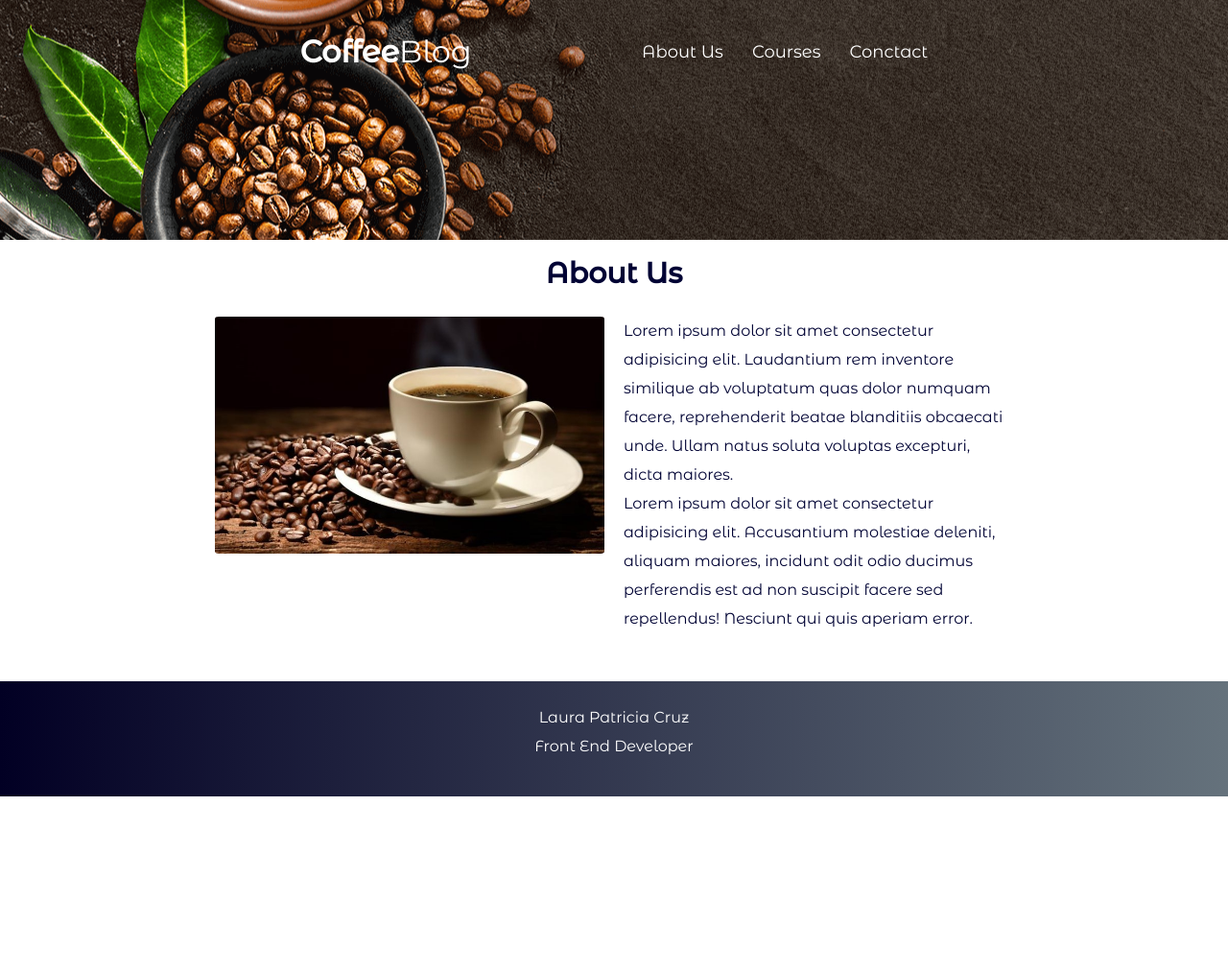
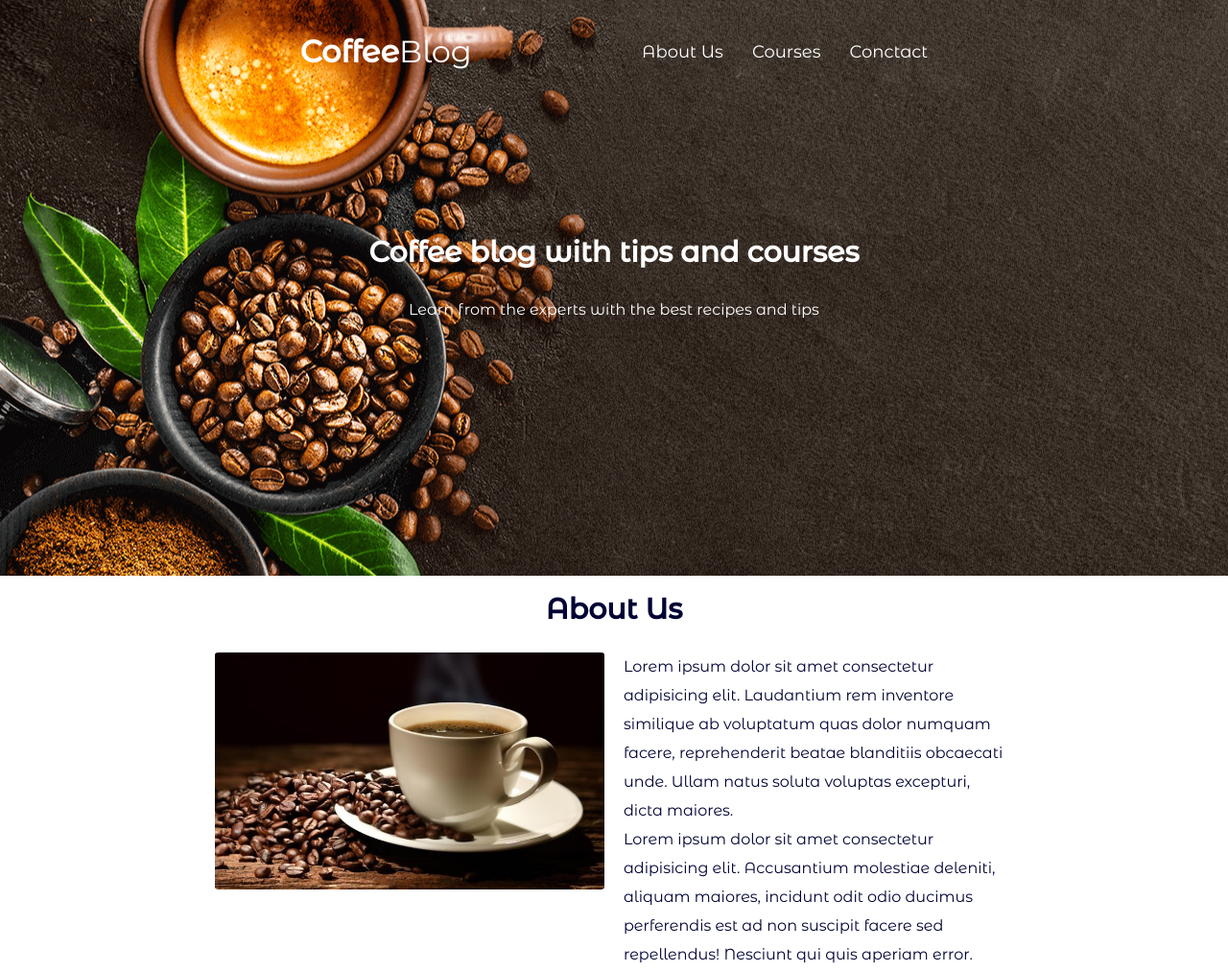
Before and after one commit to LauraPatriciaCruz/COFFEE-BLOG, a plain HTML site: page COFFEE-BLOG/aboutUs.html in a window 1280 px wide. Shown: the top 1013 px of the page at 96% size. Before the commit the page ends 830 px from the top, so only its background shows below. Drawn offline with nearby package versions, Linux system fonts and the light colour scheme.

Commit message:
css updated

```diff
--- a/COFFEE-BLOG/aboutUs.html
+++ b/COFFEE-BLOG/aboutUs.html
@@ -31,6 +31,11 @@
                 </nav> <!--nav-->
             </div><!--bar-->
         </div>
+
+        <div class="header__text">
+            <h2 class="no-margin">Coffee blog with tips and courses</h2>
+            <p class="no-margin">Learn from the experts with the best recipes and tips</p>
+        </div><!--header__text-->
     </header ><!--header-->
 
         <main class="container">
--- a/COFFEE-BLOG/css/style.css
+++ b/COFFEE-BLOG/css/style.css
@@ -122,13 +122,10 @@ img {
 @media (min-width: 768px){
     .bar {
         display:flex;
-        justify-content: space-around                                                                                                                          ; /*logo queda a la izq y nav a la der (alinea horizontalmente)*/
+        justify-content: space-around;                                                                                                                          ; /*logo queda a la izq y nav a la der (alinea horizontalmente)*/
         align-items: center; /*para alinear verticalmente*/
     }
 
-@media (min-width: 768px) {
-
-}
     .header__text {
         margin-top:15rem;
     }
@@ -258,11 +255,10 @@ img {
 .header__aboutUs{
     background-image: url(../img/background.png);
     background-position-y: center ;
-    height:25rem;
+    height:60rem;
 }
 
 .header__textAboutUs {
-
         text-align: center;
         color: var(--blanco);
         margin-top: 5rem;
@@ -284,6 +280,7 @@ img {
     background-repeat: no-repeat;
     background-size: cover;
     background-position-y: center;
+    height: 60rem;
 }
 
 .course {
```
Also changed, not shown: COFFEE-BLOG/index.html (+1 -1 lines).
